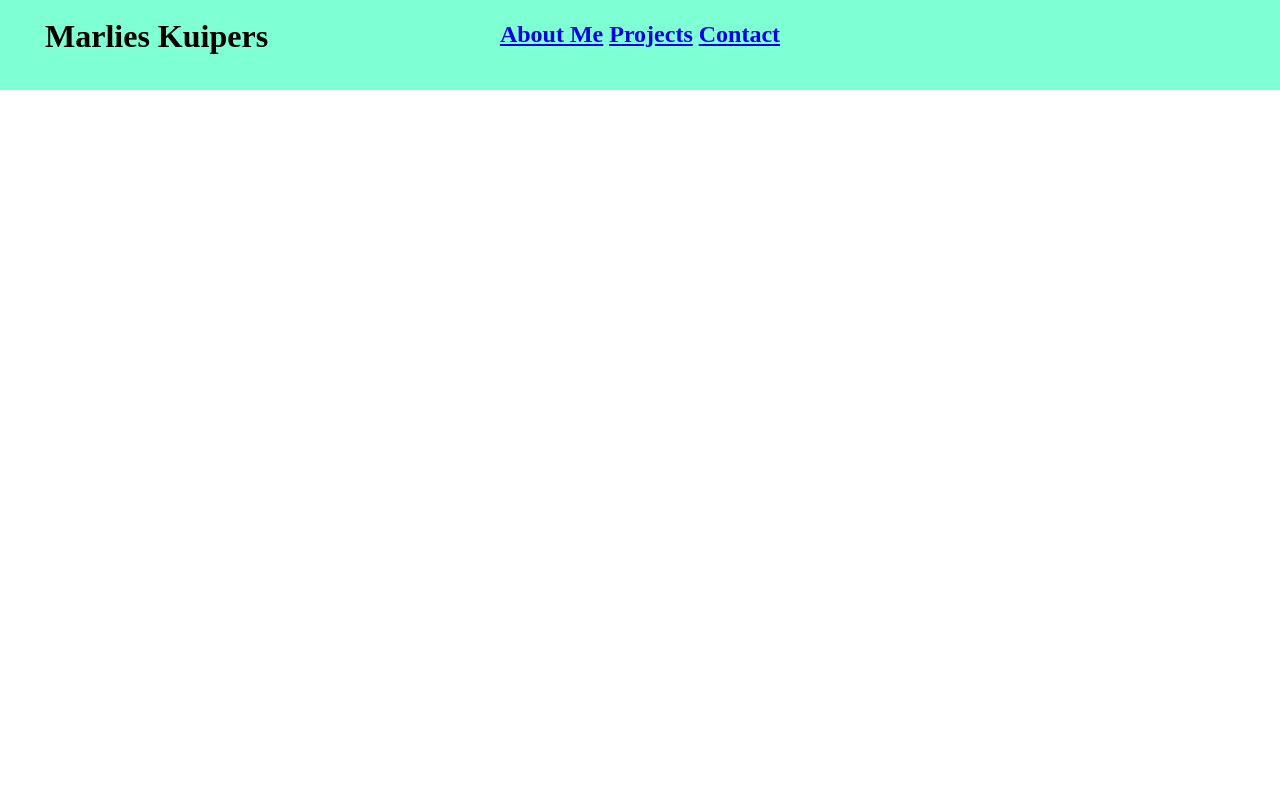
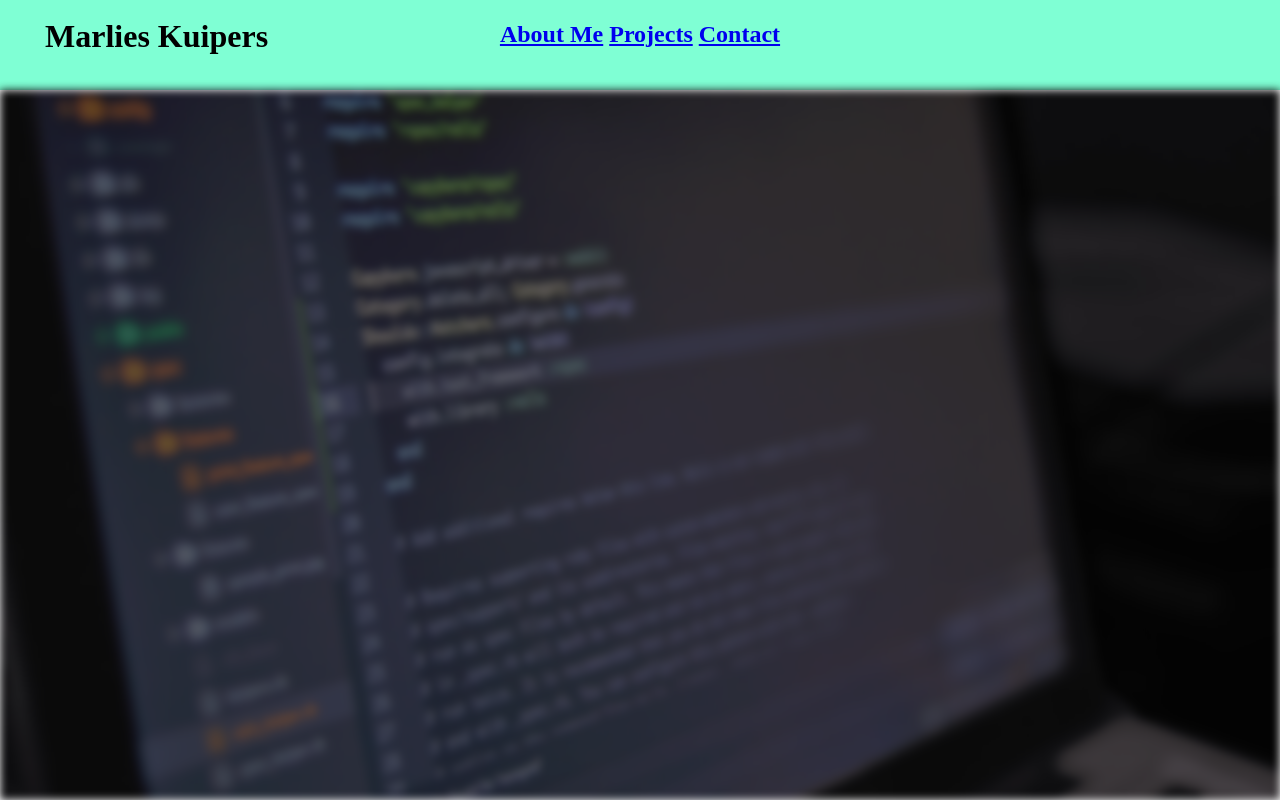
Before and after one commit to Marlies-boop/Portfolio, a plain HTML site: page index.html in a window 1280 px wide. Drawn offline with Linux system fonts and the light colour scheme; a web font is replaced by a local one.

Commit message:
tried bg fix

```diff
--- a/CSS/Main.css
+++ b/CSS/Main.css
@@ -1,15 +1,20 @@
 @import url("https://fonts.googleapis.com/css2?family=Delicious+Handrawn&family=Sedgwick+Ave+Display&display=swap");
+body,html{
+    height: 100%;
+    overflow: hidden;
+    filter: none;
+}
 
 body{
     margin: 0%;
     padding: 0%;
+    filter: none;
 }
 
 header{
     background-color: aquamarine;
     padding: 45px;
-    height: 0vh;
-    overflow: hidden;
+    height: 0%;
 }
 
 .logo{
@@ -20,3 +25,29 @@ header{
     margin-top: -7vh;
     text-align: center;
 }
+
+div.backGround{
+    background-image: url("../Images/pexels-luis-gomes-546819.jpg");
+    margin-bottom: 20vh;
+    background-color: rgba(46, 42, 42, 0.74);
+    background-blend-mode: darken;
+    background-attachment: fixed;
+    background-repeat: no-repeat;
+    background-size: cover;
+    filter: blur(4px);
+    height: 100%;
+    overflow: hidden;
+}
+
+/*.backGround{
+    background-image: url("../Images/pexels-luis-gomes-546819.jpg");
+    margin-bottom: 20vh;
+    background-color: rgba(46, 42, 42, 0.74);
+    background-blend-mode: darken;
+    background-attachment: fixed;
+    background-repeat: no-repeat;
+    background-size: cover;
+    filter: blur(4px);
+    height: 100%;
+    overflow: hidden;
+}*/
--- a/index.html
+++ b/index.html
@@ -8,6 +8,7 @@
 </head>
 <body>
     <header>
+        <div class = "header">
         <div class = "logo">
             <h1>Marlies Kuipers</h1>
         </div>
@@ -21,5 +22,8 @@
             </nav>
         </div>
     </header>
+    </div>
+    <div class = "backGround">
+    </div>
 </body>
 </html>
```
